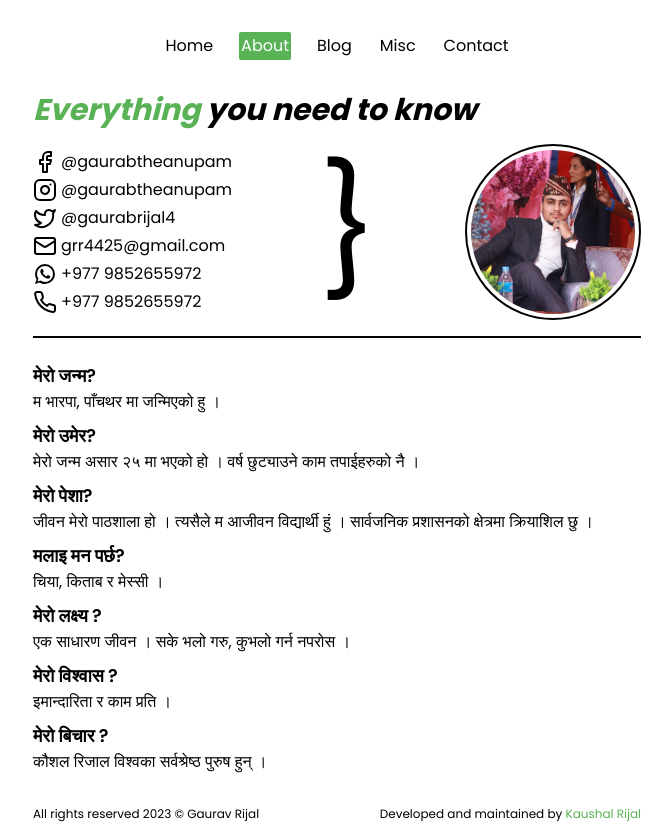
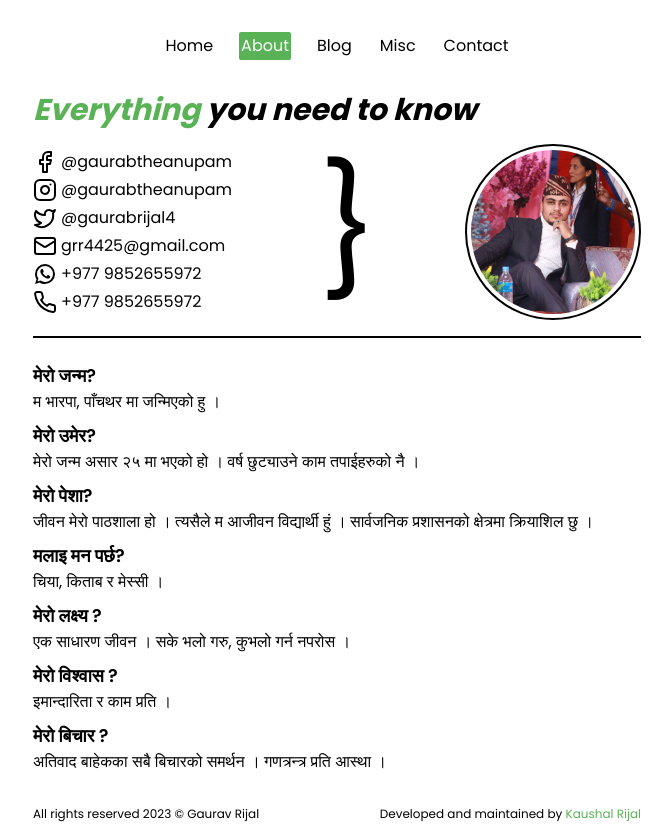
Before and after one commit to kaushalrijal/portfolio-dada, a Next.js app: page /about in a window 1280 px wide. Shown: the whole page, without its empty margins (303-975 px from the left). Built offline with nearby package versions, Linux system fonts and the light colour scheme.

Commit message:
about updated

```diff
--- a/src/app/about/page.tsx
+++ b/src/app/about/page.tsx
@@ -21,7 +21,10 @@ const details = [
     sub: "एक साधारण जीवन । सके भलो गरु, कुभलो गर्न नपरोस ।",
   },
   { title: "मेरो विश्वास ?", sub: "इमान्दारिता र काम प्रति ।" },
-  { title: "मेरो बिचार ?", sub: "कौशल रिजाल विश्वका सर्वश्रेष्ठ पुरुष हुन् ।" },
+  {
+    title: "मेरो बिचार ?",
+    sub: "अतिवाद बाहेकका सबै बिचारको समर्थन । गणत्रन्त्र प्रति आस्था ।",
+  },
 ];
 
 const About = () => {
--- a/src/app/components/about.tsx
+++ b/src/app/components/about.tsx
@@ -67,7 +67,7 @@ const About = () => {
           विधाको विद्यार्थीको रूपमा, सार्वजनिक सेवामा मेरो प्रतिबद्धता अटल छ। म
           व्यावहारिक अनुभव संग शैक्षिक अन्तर्दृष्टि मिश्रण गरि, सकारात्मक
           परिवर्तन को लक्ष्य सहित अघि बढेको छु । समाजको सुधारको लागि समर्पित, म
-          एक विद्यार्थी र व्यवसायीको रूपमा मेरो बहुआयामिक भूमिकाहरू मार्फत
+          एक विद्यार्थी र प्रशाशककको रूपमा मेरो बहुआयामिक भूमिकाहरू मार्फत
           अर्थपूर्ण र दिगो प्रभाव पार्ने प्रयासमा तत्पर छु । More
           <Link href="/about">
             <span className="text-primary"> here</span>
```
